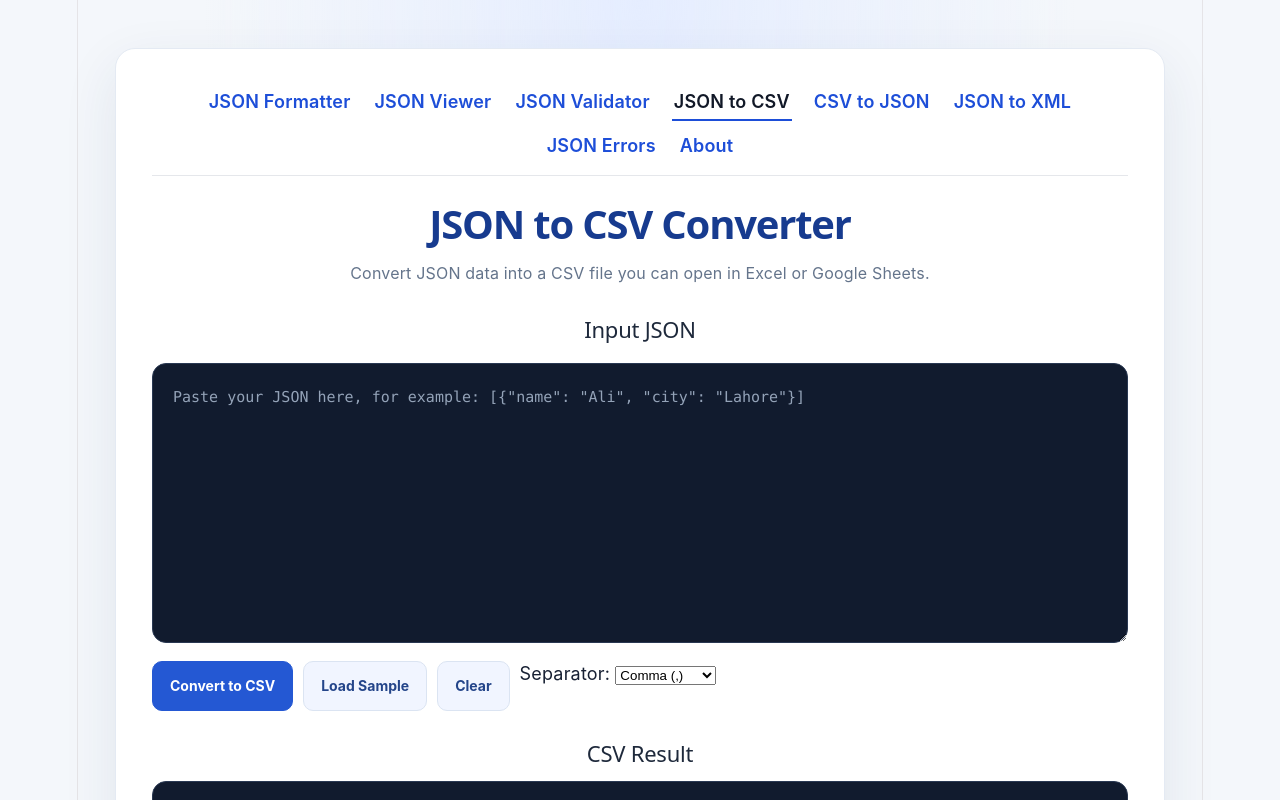
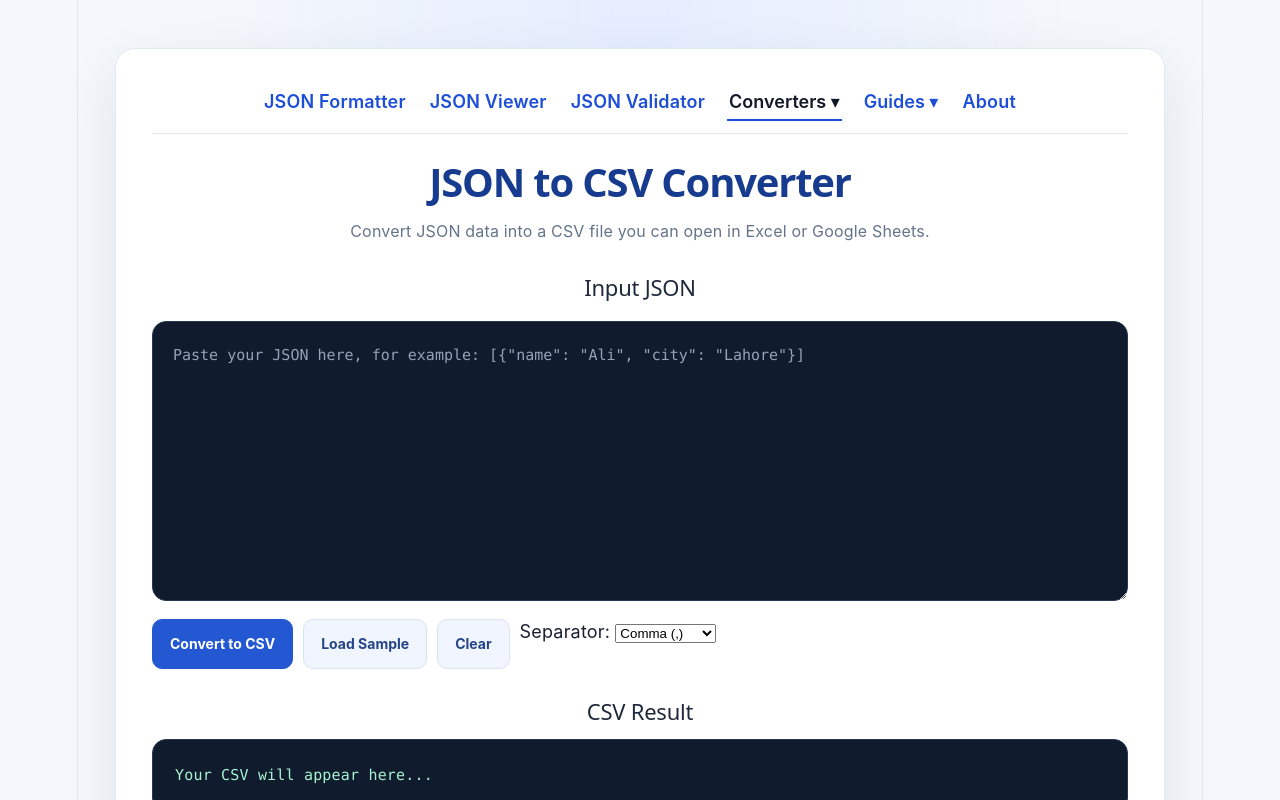
Before and after one commit to mariabk003-MS/online-json-formatter, a React (Vite) app: page /json-to-csv in a window 1280 px wide. Shown: the top 800 px of the page. Built offline with nearby package versions, Linux system fonts and the light colour scheme.

Commit message:
New menu with Converters and Guides dropdowns

```diff
--- /dev/null
+++ b/src/NavBar.css
@@ -0,0 +1,94 @@
+.site-nav .nav-group {
+  position: relative;
+}
+
+.site-nav .nav-group-button {
+  background: none;
+  border: none;
+  border-radius: 0;
+  box-shadow: none;
+  color: #1d4ed8;
+  cursor: pointer;
+  font: inherit;
+  font-weight: 600;
+  line-height: inherit;
+  margin: 0;
+  min-height: 0;
+  padding: 4px 2px;
+  transform: none;
+  width: auto;
+}
+
+.site-nav .nav-group-button:hover {
+  background: none;
+  color: #1d4ed8;
+  text-decoration: underline;
+  transform: none;
+}
+
+.site-nav .nav-group-button.active {
+  color: #111827;
+  border-bottom: 2px solid #1d4ed8;
+}
+
+.site-nav .nav-dropdown {
+  display: none;
+  position: absolute;
+  top: 100%;
+  left: 50%;
+  transform: translateX(-50%);
+  min-width: 220px;
+  padding: 6px;
+  background: #ffffff;
+  border: 1px solid #e5e7eb;
+  border-radius: 10px;
+  box-shadow: 0 10px 25px rgba(15, 23, 42, 0.12);
+  text-align: left;
+  z-index: 50;
+}
+
+.site-nav .nav-group.is-open .nav-dropdown {
+  display: block;
+}
+
+@media (hover: hover) {
+  .site-nav .nav-group:hover .nav-dropdown {
+    display: block;
+  }
+}
+
+.site-nav .nav-dropdown a {
+  display: block;
+  padding: 8px 12px;
+  border-radius: 6px;
+  white-space: nowrap;
+}
+
+.site-nav .nav-dropdown a:hover {
+  background: #eff6ff;
+  text-decoration: none;
+}
+
+.site-nav .nav-dropdown a.active {
+  background: #eff6ff;
+  border-bottom: none;
+}
+
+/* On small screens, the open list appears below the menu row. */
+@media (max-width: 600px) {
+  .site-nav .nav-group.is-open {
+    flex-basis: 100%;
+    text-align: center;
+  }
+
+  .site-nav .nav-dropdown {
+    position: static;
+    transform: none;
+    box-shadow: none;
+    margin-top: 6px;
+  }
+
+  .site-nav .nav-dropdown a {
+    white-space: normal;
+  }
+}
--- a/src/NavBar.jsx
+++ b/src/NavBar.jsx
@@ -1,28 +1,103 @@
-const links = [
-  ['/', 'JSON Formatter'],
-  ['/json-viewer', 'JSON Viewer'],
-  ['/json-validator', 'JSON Validator'],
-  ['/json-to-csv', 'JSON to CSV'],
-  ['/csv-to-json', 'CSV to JSON'],
-  ['/json-to-xml', 'JSON to XML'],
-  ['/common-json-errors', 'JSON Errors'],
-  ['/about', 'About'],
+import { useState, useEffect, useRef } from 'react'
+import './NavBar.css'
+
+const items = [
+  { href: '/', label: 'JSON Formatter' },
+  { href: '/json-viewer', label: 'JSON Viewer' },
+  { href: '/json-validator', label: 'JSON Validator' },
+  {
+    label: 'Converters',
+    children: [
+      { href: '/json-to-csv', label: 'JSON to CSV' },
+      { href: '/csv-to-json', label: 'CSV to JSON' },
+      { href: '/json-to-xml', label: 'JSON to XML' },
+    ],
+  },
+  {
+    label: 'Guides',
+    children: [
+      { href: '/what-is-json', label: 'What Is JSON?' },
+      { href: '/how-to-open-json-file', label: 'How to Open a JSON File' },
+      { href: '/common-json-errors', label: 'Common JSON Errors' },
+    ],
+  },
+  { href: '/about', label: 'About' },
 ]
+
 function NavBar() {
   const path = window.location.pathname.replace(/\/$/, '') || '/'
+  const [openMenu, setOpenMenu] = useState(null)
+  const navRef = useRef(null)
+
+  // Close the open list when clicking outside the menu or pressing Escape.
+  useEffect(() => {
+    function handleClick(event) {
+      if (navRef.current && !navRef.current.contains(event.target)) {
+        setOpenMenu(null)
+      }
+    }
+    function handleKey(event) {
+      if (event.key === 'Escape') setOpenMenu(null)
+    }
+    document.addEventListener('click', handleClick)
+    document.addEventListener('keydown', handleKey)
+    return () => {
+      document.removeEventListener('click', handleClick)
+      document.removeEventListener('keydown', handleKey)
+    }
+  }, [])
 
   return (
-    <nav className="site-nav" aria-label="Tools">
-      {links.map(([href, label]) => (
-        <a
-          key={href}
-          href={href}
-          className={path === href ? 'active' : undefined}
-          aria-current={path === href ? 'page' : undefined}
-        >
-          {label}
-        </a>
-      ))}
+    <nav className="site-nav" aria-label="Main" ref={navRef}>
+      {items.map((item) => {
+        if (!item.children) {
+          const active = path === item.href
+          return (
+            <a
+              key={item.href}
+              href={item.href}
+              className={active ? 'active' : undefined}
+              aria-current={active ? 'page' : undefined}
+            >
+              {item.label}
+            </a>
+          )
+        }
+
+        const groupActive = item.children.some((child) => child.href === path)
+        const isOpen = openMenu === item.label
+
+        return (
+          <div
+            key={item.label}
+            className={'nav-group' + (isOpen ? ' is-open' : '')}
+          >
+            <button
+              type="button"
+              className={'nav-group-button' + (groupActive ? ' active' : '')}
+              aria-expanded={isOpen}
+              onClick={() => setOpenMenu(isOpen ? null : item.label)}
+            >
+              {item.label} <span aria-hidden="true">▾</span>
+            </button>
+            <div className="nav-dropdown">
+              {item.children.map((child) => {
+                const active = path === child.href
+                return (
+                  <a
+                    key={child.href}
+                    href={child.href}
+                    className={active ? 'active' : undefined}
+                    aria-current={active ? 'page' : undefined}
+                  >
+                    {child.label}
+                  </a>
+                )
+              })}
+            </div>
+          </div>
+        )
+      })}
     </nav>
   )
 }
```
